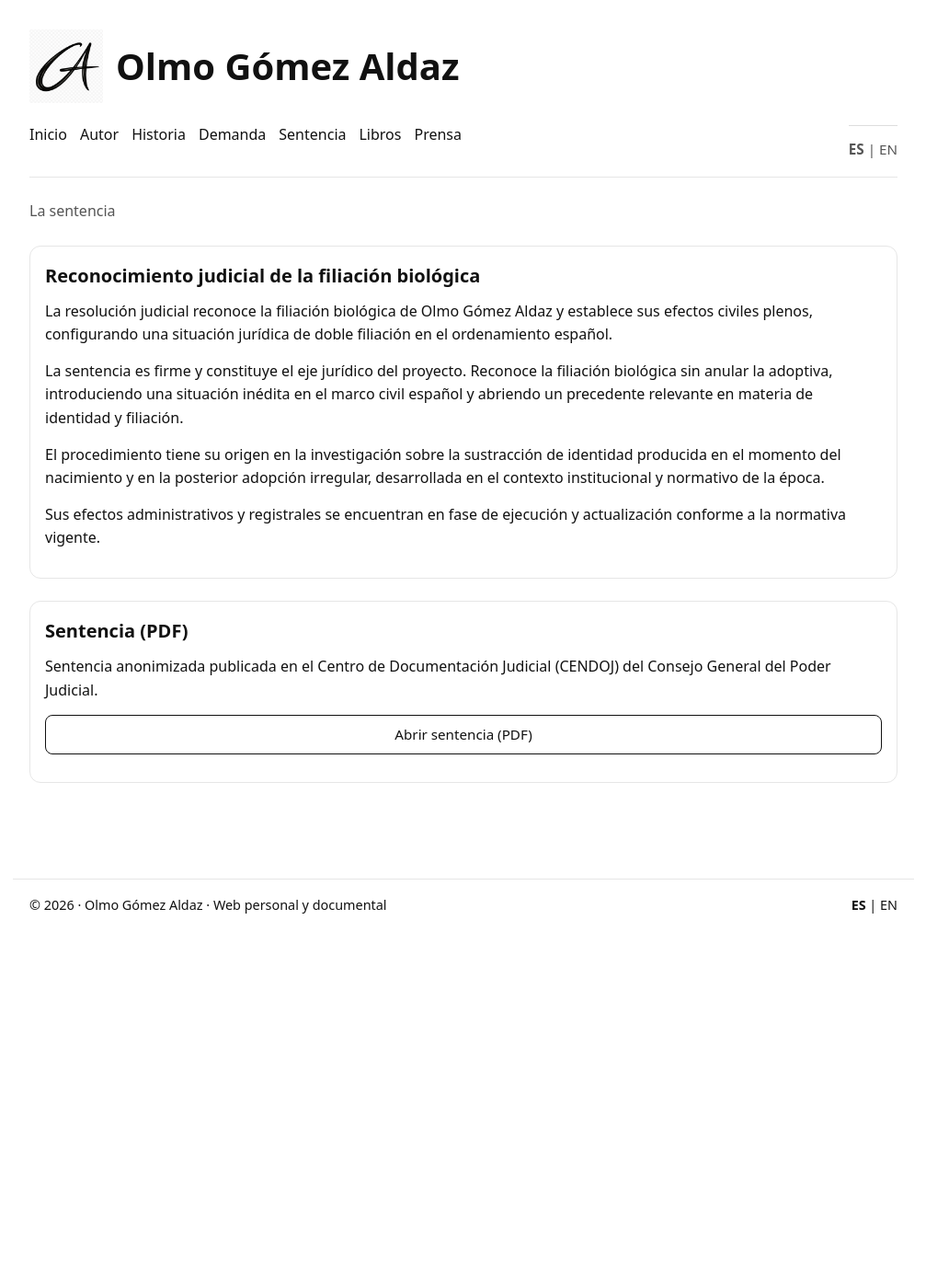
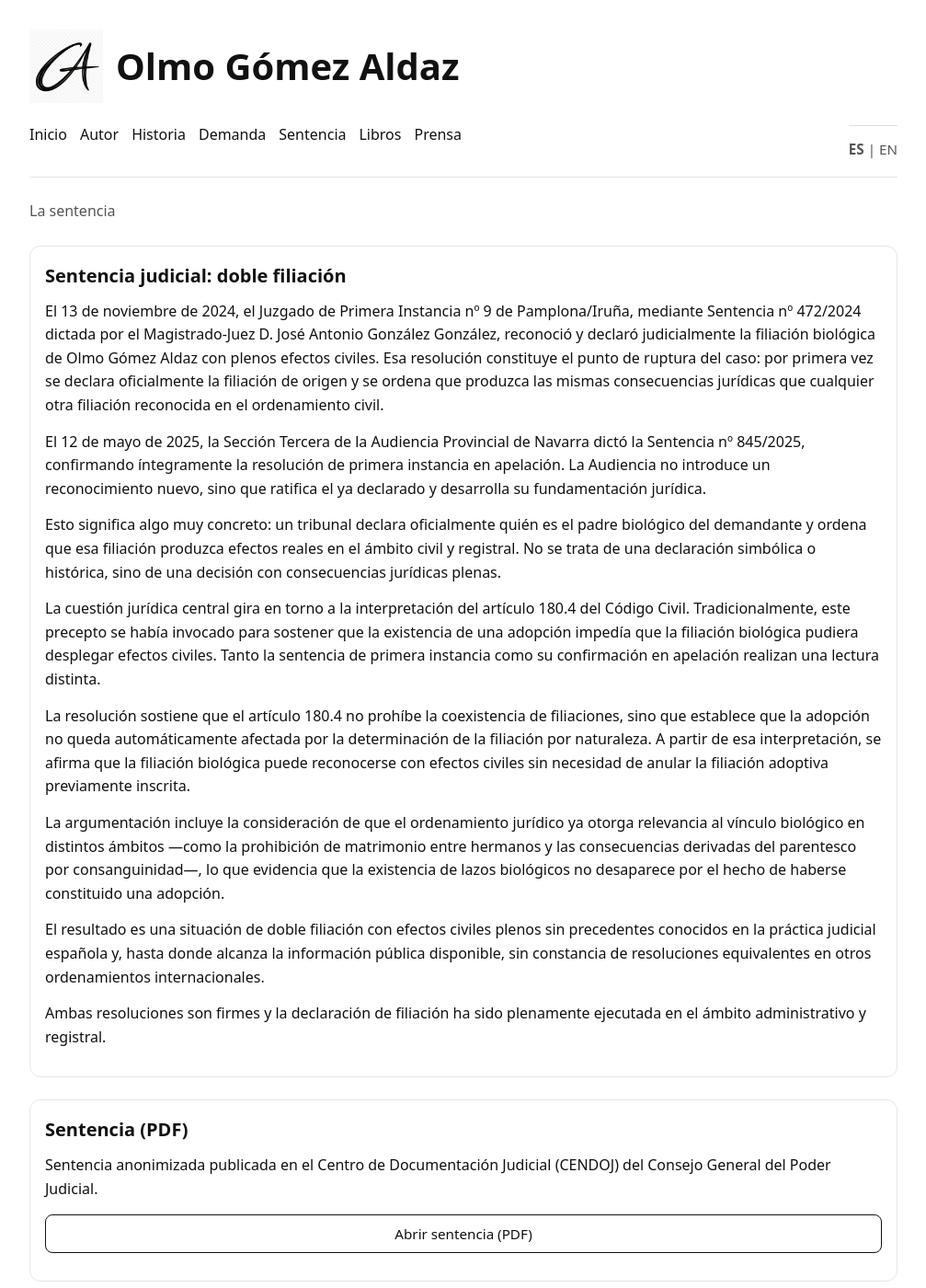
Before and after one commit to olmogaldaz/olmogaldaz.github.io, a Jekyll site: the page built from index2.html, in a window 1280 px wide and 1400 px high. Shown: the whole window at 92% size, without its empty margins (136-1143 px from the left). Built offline with Jekyll 4.4.1, drawn with Linux system fonts in a browser that asks for light colours.

Commit message:
Update index2.html

```diff
--- a/index2.html
+++ b/index2.html
@@ -9,37 +9,49 @@
 <div class="wrap">
   <header id="site-header"></header>
 
-  <h1 class="page-title subtle">
-    La sentencia
-  </h1>
+  <h1 class="page-title subtle">La sentencia</h1>
 
   <main>
 
     <!-- Bloque principal -->
     <div class="card">
-      <h2>Reconocimiento judicial de la filiación biológica</h2>
+      <h2>Sentencia judicial: doble filiación</h2>
 
       <p>
-        La resolución judicial reconoce la filiación biológica de Olmo Gómez Aldaz y establece sus efectos civiles plenos, configurando una situación jurídica de doble filiación en el ordenamiento español.
+        El 13 de noviembre de 2024, el Juzgado de Primera Instancia nº 9 de Pamplona/Iruña, mediante Sentencia nº 472/2024 dictada por el Magistrado-Juez D. José Antonio González González, reconoció y declaró judicialmente la filiación biológica de Olmo Gómez Aldaz con plenos efectos civiles. Esa resolución constituye el punto de ruptura del caso: por primera vez se declara oficialmente la filiación de origen y se ordena que produzca las mismas consecuencias jurídicas que cualquier otra filiación reconocida en el ordenamiento civil.
       </p>
 
       <p>
-        La sentencia es firme y constituye el eje jurídico del proyecto. Reconoce la filiación biológica sin anular la adoptiva, introduciendo una situación inédita en el marco civil español y abriendo un precedente relevante en materia de identidad y filiación.
+        El 12 de mayo de 2025, la Sección Tercera de la Audiencia Provincial de Navarra dictó la Sentencia nº 845/2025, confirmando íntegramente la resolución de primera instancia en apelación. La Audiencia no introduce un reconocimiento nuevo, sino que ratifica el ya declarado y desarrolla su fundamentación jurídica.
       </p>
 
       <p>
-        El procedimiento tiene su origen en la investigación sobre la sustracción de identidad producida en el momento del nacimiento y en la posterior adopción irregular, desarrollada en el contexto institucional y normativo de la época.
+        Esto significa algo muy concreto: un tribunal declara oficialmente quién es el padre biológico del demandante y ordena que esa filiación produzca efectos reales en el ámbito civil y registral. No se trata de una declaración simbólica o histórica, sino de una decisión con consecuencias jurídicas plenas.
       </p>
 
       <p>
-        Sus efectos administrativos y registrales se encuentran en fase de ejecución y actualización conforme a la normativa vigente.
+        La cuestión jurídica central gira en torno a la interpretación del artículo 180.4 del Código Civil. Tradicionalmente, este precepto se había invocado para sostener que la existencia de una adopción impedía que la filiación biológica pudiera desplegar efectos civiles. Tanto la sentencia de primera instancia como su confirmación en apelación realizan una lectura distinta.
       </p>
 
+      <p>
+        La resolución sostiene que el artículo 180.4 no prohíbe la coexistencia de filiaciones, sino que establece que la adopción no queda automáticamente afectada por la determinación de la filiación por naturaleza. A partir de esa interpretación, se afirma que la filiación biológica puede reconocerse con efectos civiles sin necesidad de anular la filiación adoptiva previamente inscrita.
+      </p>
+
+      <p>
+        La argumentación incluye la consideración de que el ordenamiento jurídico ya otorga relevancia al vínculo biológico en distintos ámbitos —como la prohibición de matrimonio entre hermanos y las consecuencias derivadas del parentesco por consanguinidad—, lo que evidencia que la existencia de lazos biológicos no desaparece por el hecho de haberse constituido una adopción.
+      </p>
+
+      <p>
+        El resultado es una situación de doble filiación con efectos civiles plenos sin precedentes conocidos en la práctica judicial española y, hasta donde alcanza la información pública disponible, sin constancia de resoluciones equivalentes en otros ordenamientos internacionales.
+      </p>
+
+      <p>
+        Ambas resoluciones son firmes y la declaración de filiación ha sido plenamente ejecutada en el ámbito administrativo y registral.
+      </p>
     </div>
 
     <!-- Sentencia PDF -->
     <div class="card">
-
       <h2>Sentencia (PDF)</h2>
 
       <p>
@@ -53,11 +65,8 @@
            rel="noopener noreferrer">
           Abrir sentencia (PDF)
         </a>
-
       </p>
-
     </div>
 
   </main>
-
 </div>
```
